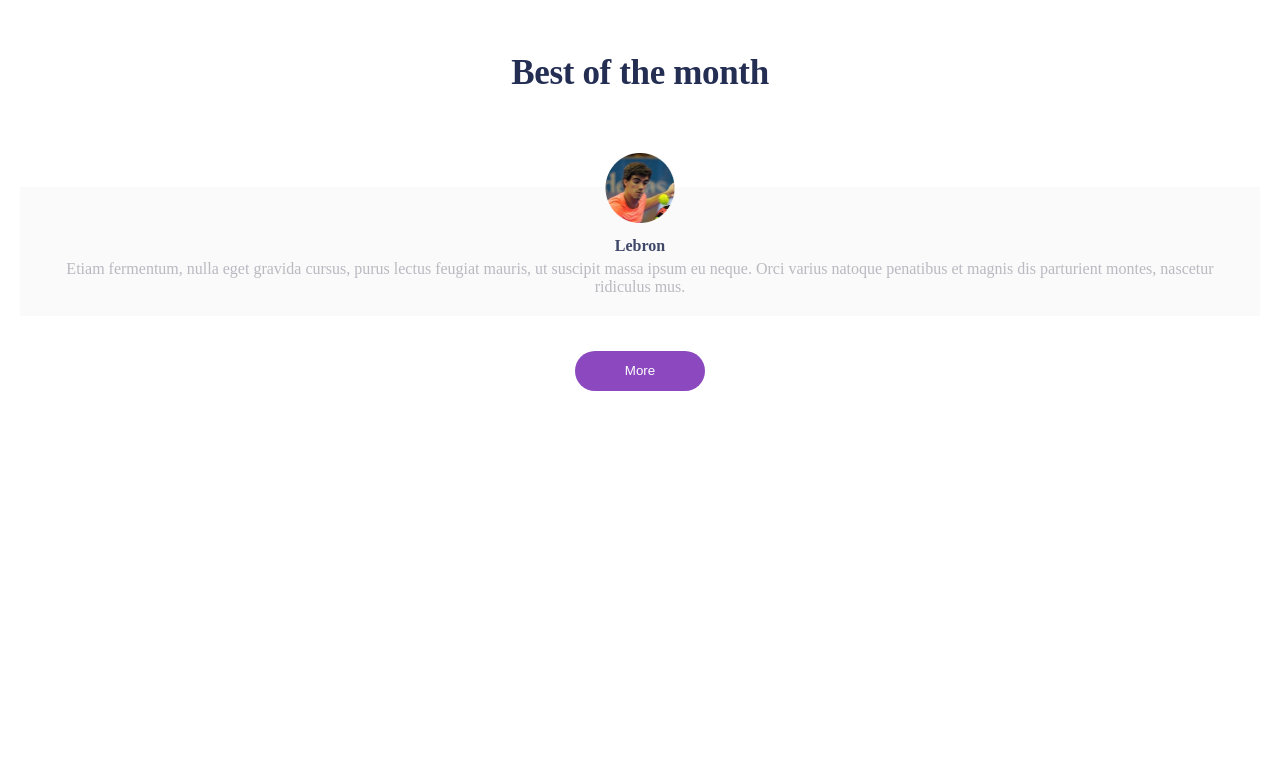
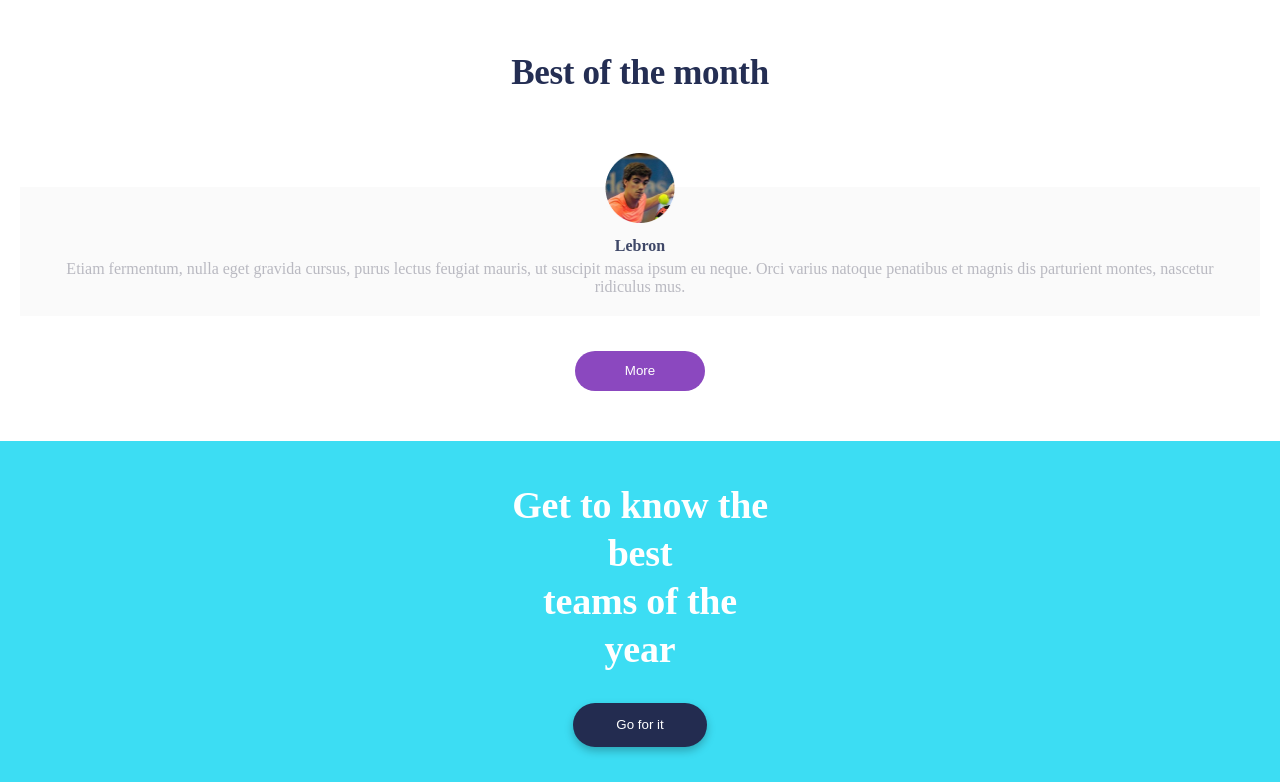
Before and after one commit to mandrescatalan/sportit, a plain HTML site: page index.html in a window 1280 px wide. Shown: the part 1550-2332 px from the top of the page. Before the commit the page ends 1941 px from the top, so only its background shows below. Drawn offline with nearby package versions, Linux system fonts and the light colour scheme.

Commit message:
Agregué frame 16 terminada, falta arreglar el font

```diff
--- a/css/styles.css
+++ b/css/styles.css
@@ -234,7 +234,41 @@ nav {
     top: 30px;
 }
 
+.best_teams{
+    background-color: #3CDDF3;
+    display: flex;
+    flex-direction:column;
+    justify-content: center;
+    text-align: center;
+    position: relative;
+    top: 60px;
+    padding:40px 50px 65px 50px;
+}
 
+.best_teams h1{
+    font-family: Be Vietnam;
+    font-size: 38px;
+    font-weight: 700px;
+    line-height: 48px;
+    letter-spacing: -0.005em;
+    text-align: center;
+    color:#FFFFFF;
+
+}
+
+.button_go{
+    position: relative;
+    top: 30px;
+}
+
+.best_teams button{
+    width: 134px;
+    height: 44px;
+    border-radius: 50px;
+    background-color:#232C50;
+    color: white;
+    box-shadow: 0px 4px 8px 0px #00000040;
+}
 
 
 @media (min-width: 700px) {
--- a/index.html
+++ b/index.html
@@ -86,6 +86,15 @@
             <button>More</button>
             </section>
         </div>
+        <div class="best_teams">
+            <h1>Get to know the<br>
+            best<br>
+            teams of the<br>
+            year</h1>
+            <div class="button_go">
+            <button>Go for it</button>
+            </div>
+        </div>
     </main>
 
 </body>
```
